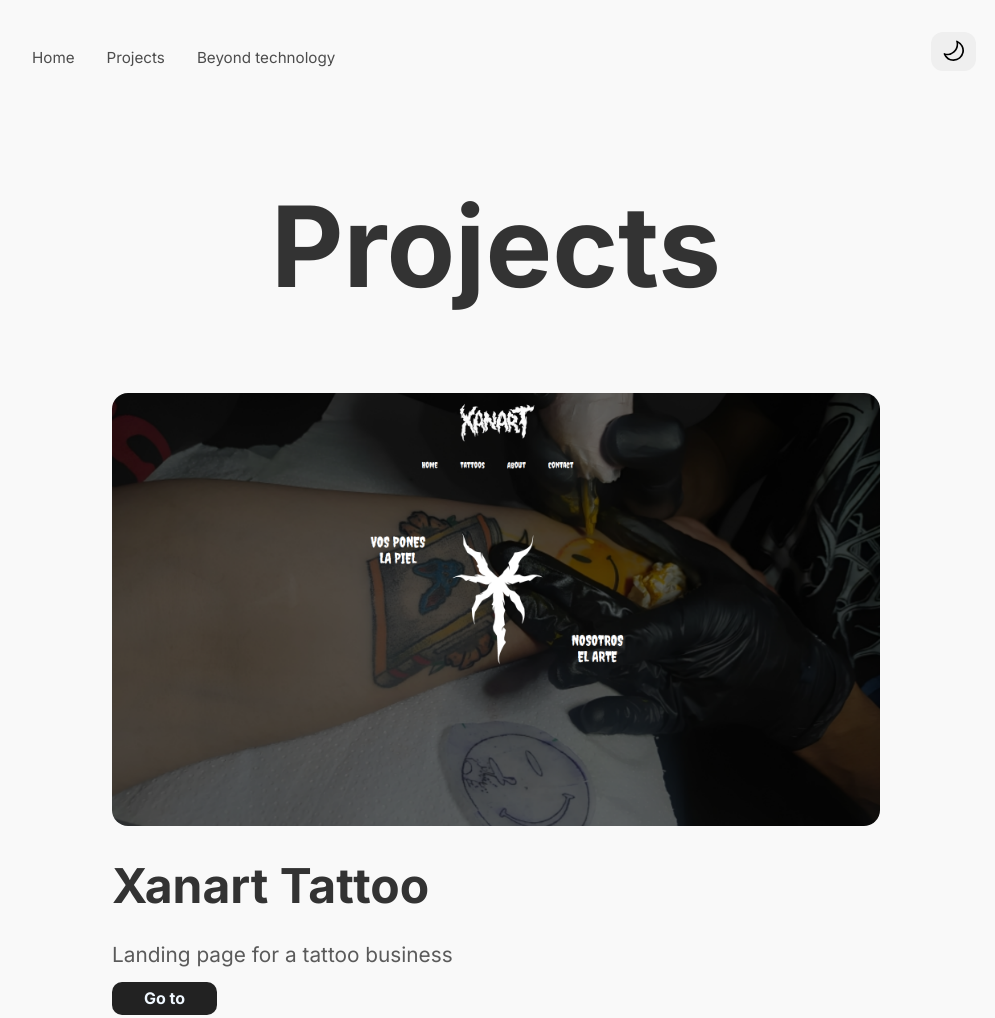
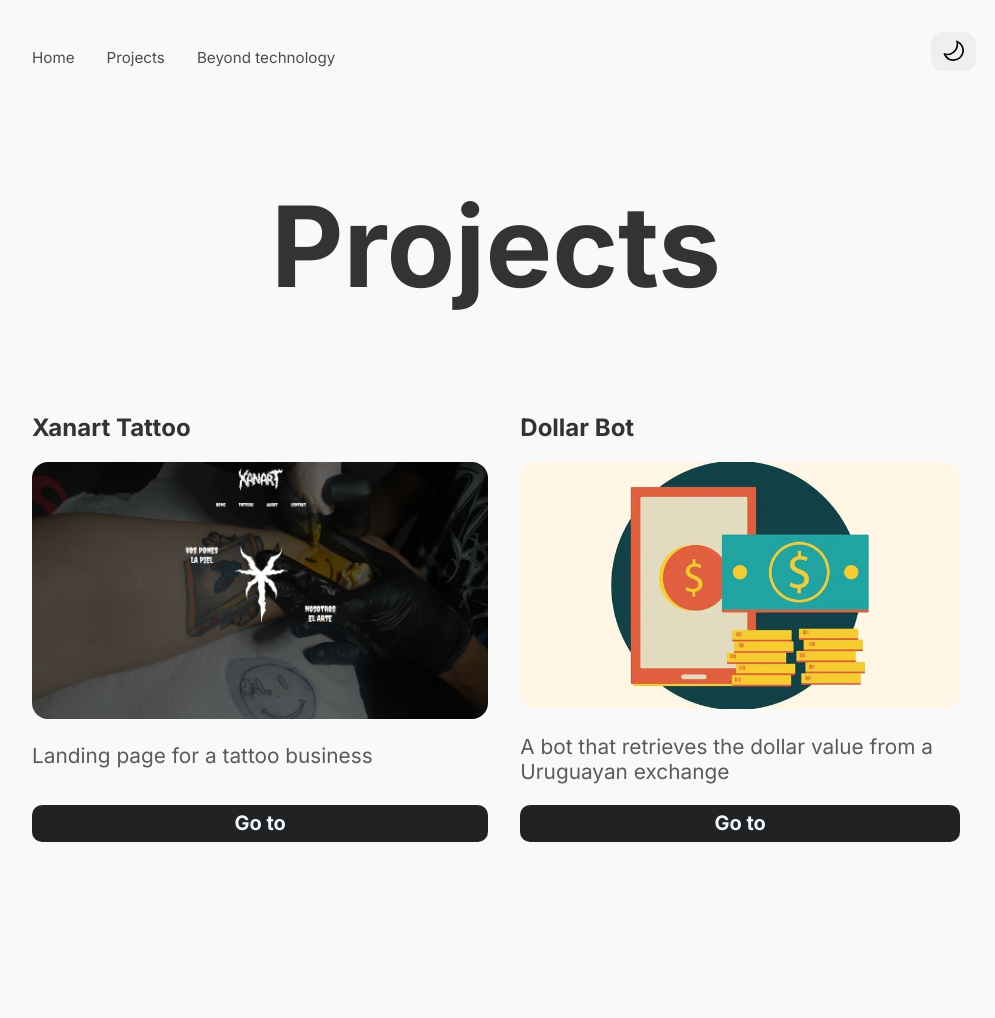
Before and after one commit to AgusSaravia/Portfolio, an Astro site: page /projects in a window 1280 px wide. Shown: the top 1018 px of the page, without its empty margins (144-1139 px from the left). After the commit the page ends 858 px from the top, so only its background shows below. Built offline with nearby package versions, Linux system fonts and the light colour scheme; Astro itself is replaced by a stand-in of ours.

Commit message:
Changed structure of cards, also changed btn class names and fixed css

```diff
--- a/src/components/ProjectCard.astro
+++ b/src/components/ProjectCard.astro
@@ -4,21 +4,22 @@ const { projectImage, projectName, projectDescription, projectUrl } =
 ---
 
 <div class="card">
-  <picture>
-    <img src={projectImage} width="auto" alt="Foto" />
-  </picture>
+  <h2>{projectName}</h2>
+  <a href={projectUrl} referrerpolicy="no-referrer" target="_blank">
+    <img src={projectImage} alt="Project photo" /></a
+  >
+
   <div class="text">
-    <h1>{projectName}</h1>
     <p>{projectDescription}</p>
+  </div>
 
   <a
+    class="text__button"
     href={projectUrl}
-      class="projectUrl"
     referrerpolicy="no-referrer"
     target="_blank">Go to</a
   >
 </div>
-
 <style>
   h3 {
     font-size: 2rem;
@@ -26,38 +27,44 @@ const { projectImage, projectName, projectDescription, projectUrl } =
   p {
     font-size: 1.3rem;
   }
+  .text {
+    max-width: 100%;
+    height: 100%;
+  }
   .card {
-      margin: auto;
+    display: flex;
     padding: 1rem;
-      display: flex;
     flex-direction: column;
-      place-content: center;
-    }
-    .card__textContainer {
-      flex-wrap: wrap;
-    }
-    .text__button {
-      width: calc(10.5rem);
-      height: 2.6rem;
-      border-radius: 0.5rem;
-      background: var(--button-cream);
-      font-size: 1.25rem;
   }
 
-    .projectUrl {
+  .text__button {
+    font-size: 1.25rem;
     font-weight: bolder;
     cursor: pointer;
     color: var(--white-200);
+    background: var(--grey-200);
+    padding: 0.4rem 2rem;
+    border-radius: 10px;
+    text-align: center;
+  }
+  a {
     text-decoration: none;
-      background: var(--grey-200);
-      padding: 0.4rem 2rem 0.4rem 2rem;
-      border-radius: 10px;
+    color: inherit;
+  }
+
+  .text__button:hover {
+    background-color: grey;
   }
   img {
     width: 100%;
     max-width: 48rem;
     border-radius: 1rem;
     object-fit: cover;
+    aspect-ratio: 16/9;
+  }
+  @media (max-width: 786px) {
+    .text__button {
+      padding: 1rem 0.5rem;
+    }
   }
 </style>
-</div>
--- a/src/pages/projects.astro
+++ b/src/pages/projects.astro
@@ -5,7 +5,7 @@ import Main from "../layouts/Main.astro";
 
 <Main title="Projects">
   <h1 class="projects__title">Projects</h1>
-
+  <div class="container">
     <ProjectCard
       projectImage="../Xanart-Image.webp"
       projectName="Xanart Tattoo"
@@ -14,13 +14,18 @@ import Main from "../layouts/Main.astro";
     />
     <ProjectCard
       projectImage="../dollar_bot_pic.webp"
-    projectName="Telegram Dollar Bot"
+      projectName=" Dollar Bot"
       projectDescription="A bot that retrieves the dollar value from a Uruguayan exchange"
       projectUrl="https://github.com/AgusSaravia/Telegram-dollar-bot"
     />
+  </div>
 </Main>
-
 <style>
+  .container {
+    display: flex;
+    flex-direction: row;
+    place-content: center;
+  }
   h1 {
     --text-2xl: 7rem;
     --text-md: 3.5rem;
@@ -32,5 +37,8 @@ import Main from "../layouts/Main.astro";
       font-size: var(--text-md);
       text-align: center;
     }
+    .container {
+      flex-direction: column;
+    }
   }
 </style>
```
Lines whose indentation alone changed are shown as unchanged.
